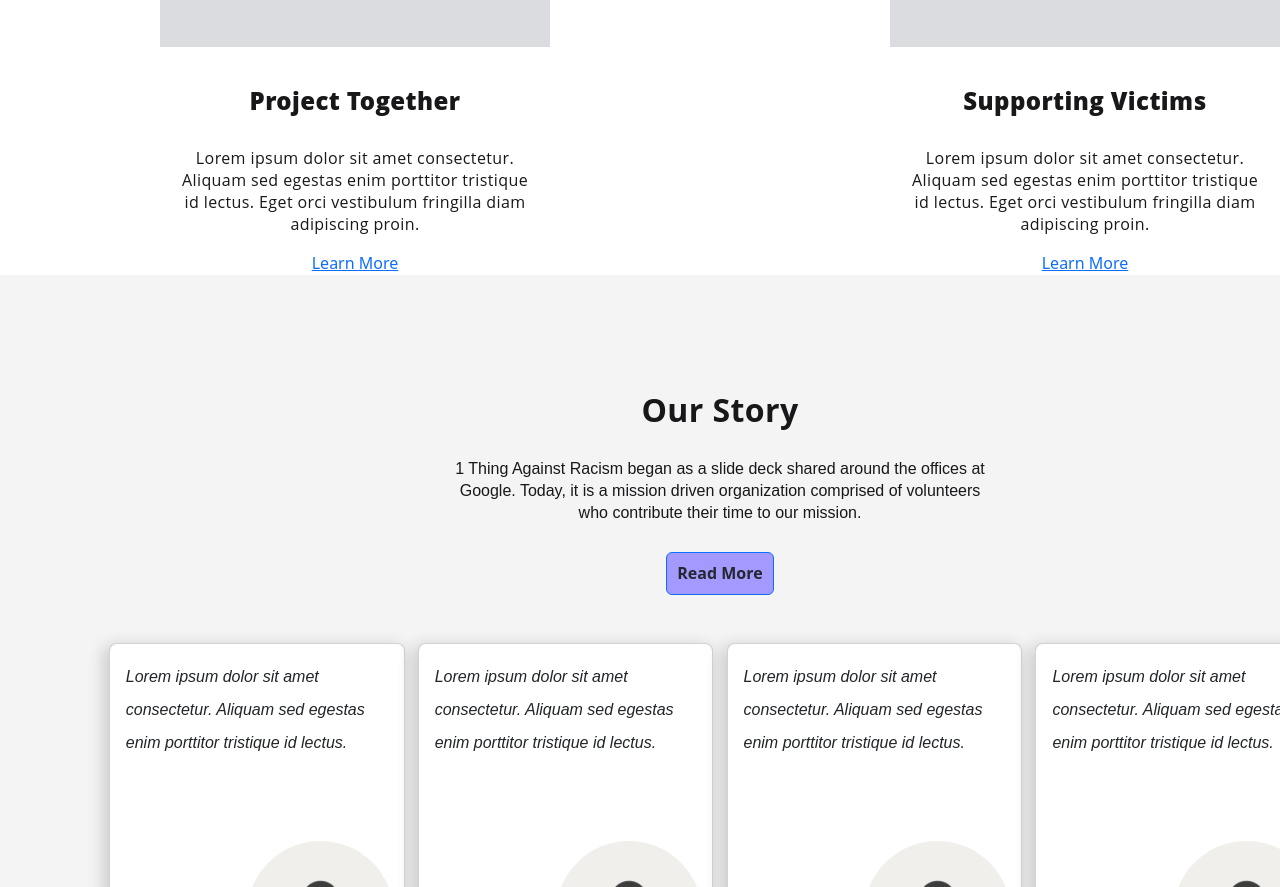
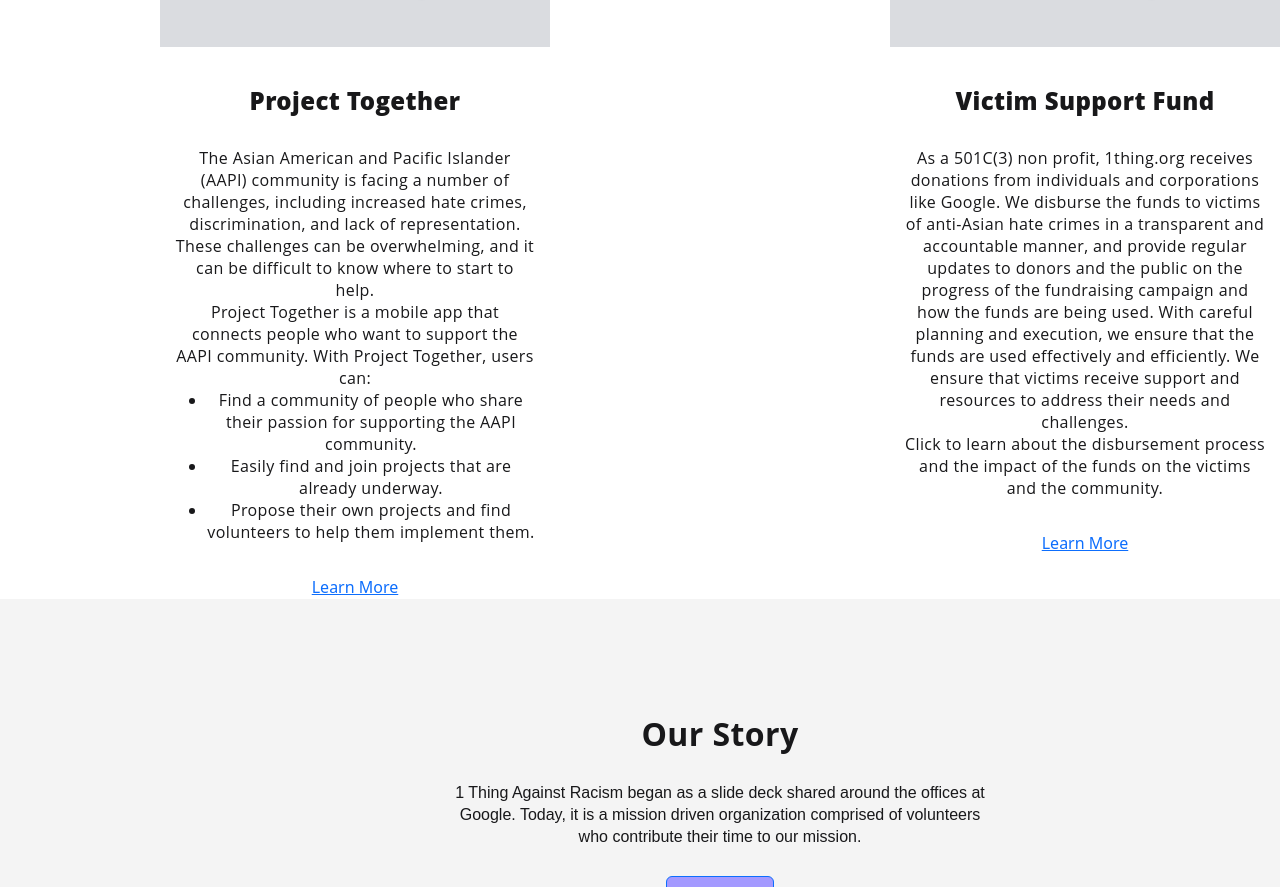
Before and after one commit to 1thing-org/1thing.org, a React (Create React App) app: page / in a window 1280 px wide. Shown: the part 2577-3464 px from the top of the page. Built offline with nearby package versions, Linux system fonts and the light colour scheme; no server answers.

Commit message:
change the path name and intro for projects

```diff
--- a/src/components/home/WorkingOn/WorkingOn.tsx
+++ b/src/components/home/WorkingOn/WorkingOn.tsx
@@ -11,21 +11,49 @@ function WorkingOn() {
           <img className="left-image" src={placeholderimg} alt="Left Image" />
           <h2 className="title">Project Together</h2>
           <p className="working-text">
-            Lorem ipsum dolor sit amet consectetur. Aliquam sed egestas enim
-            porttitor tristique id lectus. Eget orci vestibulum fringilla diam
-            adipiscing proin.{" "}
+            The Asian American and Pacific Islander (AAPI) community is facing a
+            number of challenges, including increased hate crimes,
+            discrimination, and lack of representation. These challenges can be
+            overwhelming, and it can be difficult to know where to start to
+            help.
+            <p>
+              Project Together is a mobile app that connects people who want to
+              support the AAPI community. With Project Together, users can:{" "}
+              <ul>
+                <li>
+                  Find a community of people who share their passion for
+                  supporting the AAPI community.{" "}
+                </li>
+                <li>
+                  Easily find and join projects that are already underway.
+                </li>
+                <li>
+                  Propose their own projects and find volunteers to help them
+                  implement them.
+                </li>
+              </ul>
+            </p>{" "}
           </p>
-          <a href="/projects/1">Learn More</a>
+          <a href="/projects/project-together">Learn More</a>
         </div>
         <div className="image-container">
           <img className="right-image" src={placeholderimg} alt="Right Image" />
-          <h2 className="title">Supporting Victims</h2>
+          <h2 className="title">Victim Support Fund</h2>
           <p className="working-text">
-            Lorem ipsum dolor sit amet consectetur. Aliquam sed egestas enim
-            porttitor tristique id lectus. Eget orci vestibulum fringilla diam
-            adipiscing proin.{" "}
+            As a 501C(3) non profit, 1thing.org receives donations from
+            individuals and corporations like Google. We disburse the funds to
+            victims of anti-Asian hate crimes in a transparent and accountable
+            manner, and provide regular updates to donors and the public on the
+            progress of the fundraising campaign and how the funds are being
+            used. With careful planning and execution, we ensure that the funds
+            are used effectively and efficiently. We ensure that victims receive
+            support and resources to address their needs and challenges.{" "}
+            <p>
+              Click to learn about the disbursement process and the impact of
+              the funds on the victims and the community.
+            </p>{" "}
           </p>
-          <a className="working-link" href="/projects/2">
+          <a className="working-link" href="/projects/victim-support-fund">
             Learn More
           </a>
         </div>
```
